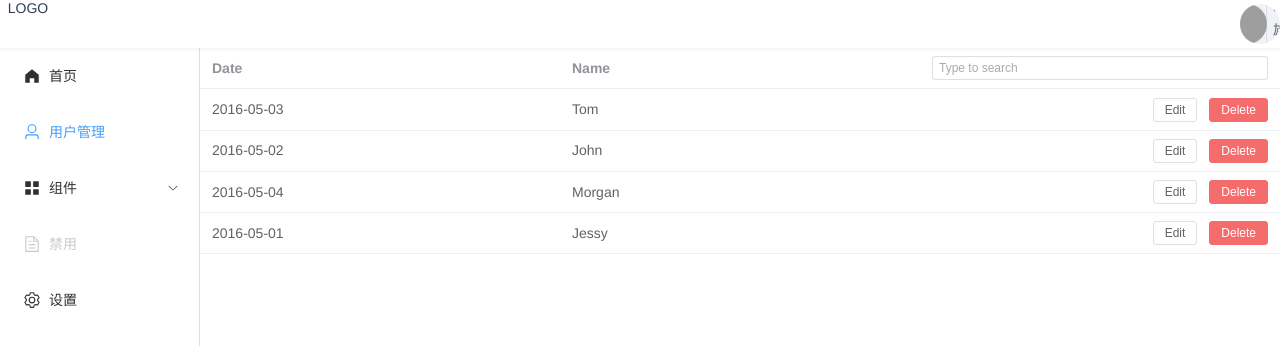
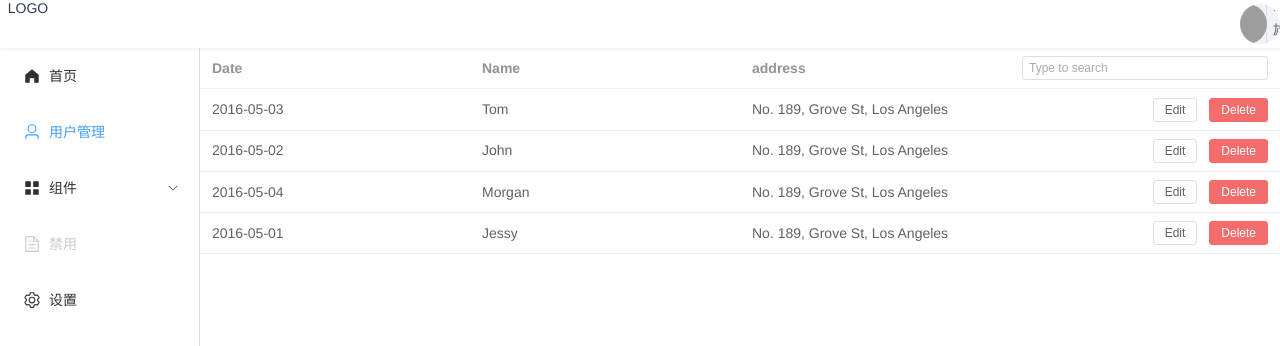
Before and after one commit to Hefeixiong/vue-manager, a Vue app: page /user in a window 1280 px wide. Shown: the top 346 px of the page. Built offline with nearby package versions, Linux system fonts and the light colour scheme; grey boxes are pictures that could not be loaded.

Commit message:
调整user页面

```diff
--- a/src/layout/Main.vue
+++ b/src/layout/Main.vue
@@ -1,6 +1,6 @@
 <template>
   <transition mode="out-in">
-    <router-view> </router-view>
+    <router-view/>
   </transition>
 </template>
 
--- a/src/view/UserManage.vue
+++ b/src/view/UserManage.vue
@@ -2,6 +2,7 @@
   <el-table :data="filterTableData" style="width: 100%">
     <el-table-column label="Date" prop="date" />
     <el-table-column label="Name" prop="name" />
+    <el-table-column label="address" prop="address" />
     <el-table-column align="right">
       <template #header>
         <el-input v-model="search" size="small" placeholder="Type to search" />
--- a/vite.config.ts
+++ b/vite.config.ts
@@ -19,6 +19,7 @@ export default defineConfig({
     }),
   ],
   resolve: {
+    extensions: ['.js', '.vue', '.json'],
     alias: {
       '@': path.resolve(__dirname, 'src')
     }
```
